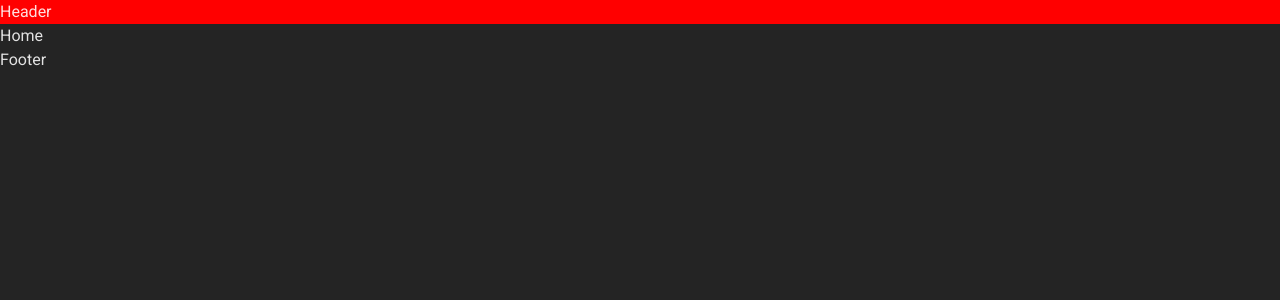
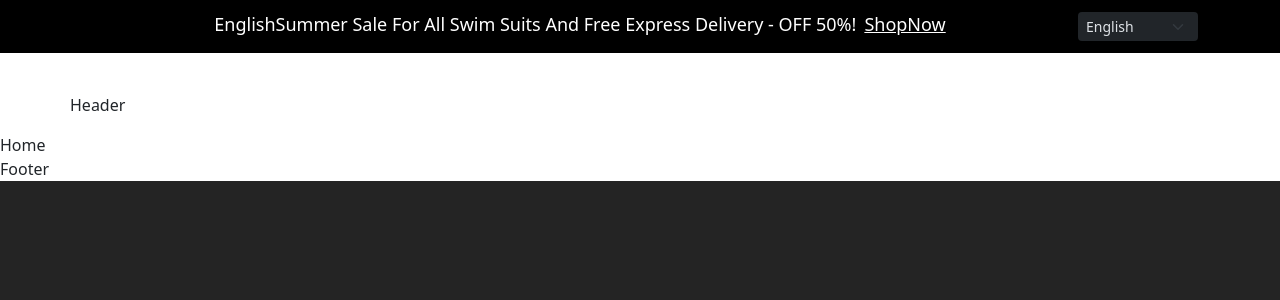
Before and after one commit to AKMav/aws-store, a React (Vite) app: page / in a window 1280 px wide. Shown: the top 300 px of the page. Built offline with nearby package versions, Linux system fonts and the light colour scheme.

Commit message:
fix: remove m-ui, install bootstrap, make top-header

```diff
--- a/package.json
+++ b/package.json
@@ -15,19 +15,17 @@
     "react-router-dom": "^6.22.3"
   },
   "devDependencies": {
-    "@emotion/react": "^11.11.4",
-    "@emotion/styled": "^11.11.0",
-    "@mui/icons-material": "^5.15.14",
-    "@mui/material": "^5.15.14",
     "@types/node": "^20.11.30",
     "@types/react": "^18.2.66",
     "@types/react-dom": "^18.2.22",
     "@typescript-eslint/eslint-plugin": "^7.2.0",
     "@typescript-eslint/parser": "^7.2.0",
     "@vitejs/plugin-react": "^4.2.1",
+    "bootstrap": "^5.3.3",
     "eslint": "^8.57.0",
     "eslint-plugin-react-hooks": "^4.6.0",
     "eslint-plugin-react-refresh": "^0.4.6",
+    "react-bootstrap": "^2.10.2",
     "sass": "^1.72.0",
     "typescript": "^5.2.2",
     "vite": "^5.2.0"
--- a/src/components/Header/Header.tsx
+++ b/src/components/Header/Header.tsx
@@ -1,6 +1,56 @@
-import React from "react";
+import React, { ChangeEvent, useState } from "react";
+import { Form, Container, Row, Col } from "react-bootstrap";
 import "./style.scss";
 
+enum Langs {
+  en = "English",
+  ru = "Russian",
+}
+
 export const Header = () => {
-  return <div className="app-header">Header</div>;
+  const [lang, setLang] = useState(Langs.en);
+
+  const changeLang = (event: ChangeEvent<HTMLSelectElement>) => {
+    const value = event.target.value as Langs;
+    setLang(value);
+  };
+
+  return (
+    <header className="app-header">
+      <div className="top-header">
+        <Container className="top-header__container">
+          <Row>
+            <Col className="top-header__col">
+              <h2 className="top-header__text">
+                {lang}
+                Summer Sale For All Swim Suits And Free Express Delivery - OFF
+                50%!
+                <a
+                  href="#"
+                  onClick={(e) => e.preventDefault()}
+                  className="top-header__link"
+                >
+                  ShopNow
+                </a>
+              </h2>
+              <Form.Select
+                size="sm"
+                className="language-select"
+                data-bs-theme="dark"
+                onChange={changeLang}
+              >
+                <option value={Langs.en}>{Langs.en}</option>
+                <option value={Langs.ru}>{Langs.ru}</option>
+              </Form.Select>
+            </Col>
+          </Row>
+        </Container>
+      </div>
+      <div className="header-body">
+        <Container className="header-body__container">
+          <Row>Header</Row>
+        </Container>
+      </div>
+    </header>
+  );
 };
--- a/src/components/Header/style.scss
+++ b/src/components/Header/style.scss
@@ -1,3 +1,39 @@
 .app-header {
-  background-color: red;
+  .top-header {
+    background-color: #000;
+    color: #fff;
+
+    &__text {
+      font-weight: 400;
+      font-size: 18px;
+      line-height: 24px;
+      padding: 0;
+      margin: 0 auto;
+    }
+
+    &__link {
+      color: inherit;
+      margin-left: 8px;
+    }
+
+    &__container {
+      padding: 12px;
+    }
+
+    &__col {
+      display: flex;
+      flex-direction: row;
+      justify-content: space-between;
+    }
+  }
+
+  .language-select {
+    border: none;
+    max-width: 120px;
+  }
+
+  .header-body {
+    padding: 16px;
+    padding-top: 40px;
+  }
 }
--- a/src/main.tsx
+++ b/src/main.tsx
@@ -2,6 +2,7 @@ import React from "react";
 import ReactDOM from "react-dom/client";
 import { RouterProvider } from "react-router-dom";
 import { router } from "./router";
+import "bootstrap/dist/css/bootstrap.min.css";
 import "./index.css";
 
 ReactDOM.createRoot(document.getElementById("root")!).render(
```
Also changed, not shown: 1 other file (tests, documents, lock files or other folders).
